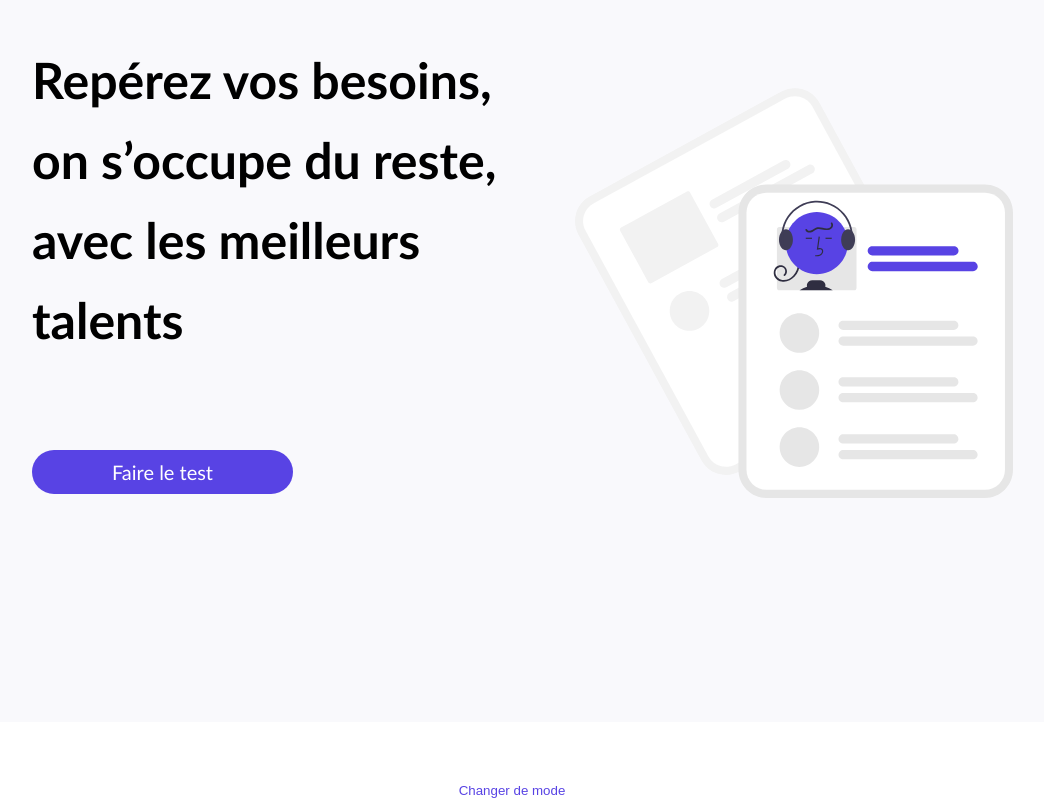
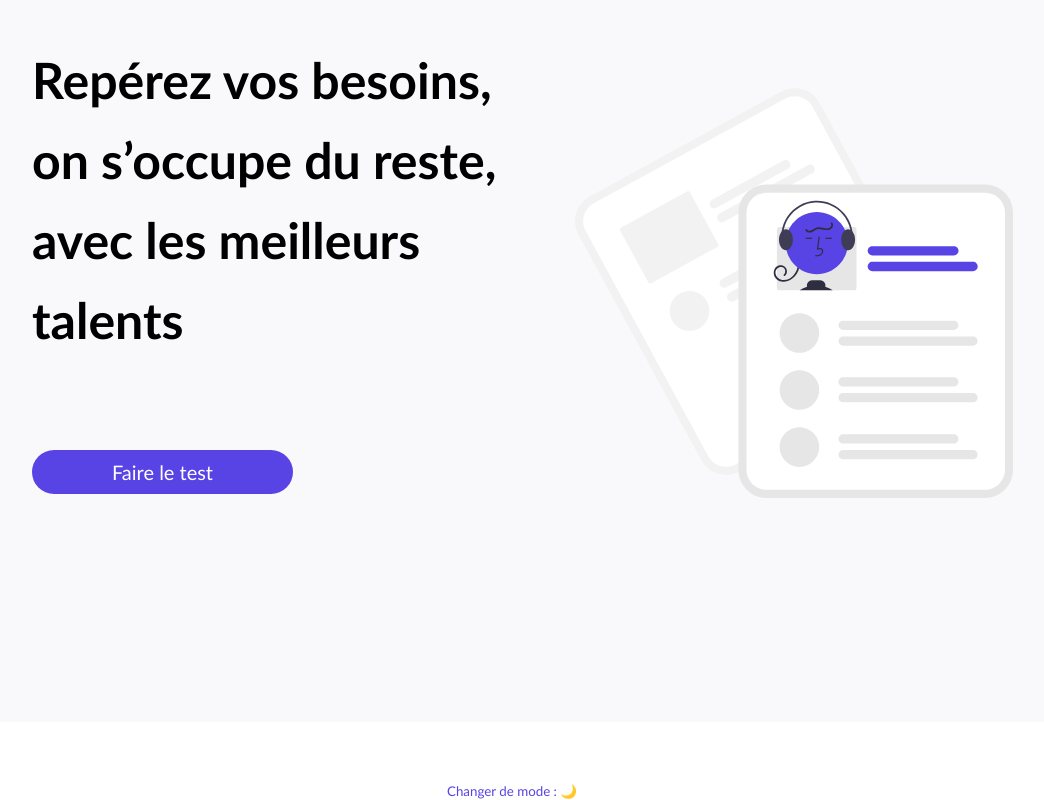
Before and after one commit to sofrdr/Shiny-agency-exercice, a React (Create React App) app: page / in a window 1280 px wide. Shown: the part 358-1158 px from the top of the page, without its empty margins (128-1172 px from the left). Built offline with nearby package versions, Linux system fonts and the light colour scheme.

Commit message:
Button to switch to dark mode in Footer component

```diff
--- a/src/App.js
+++ b/src/App.js
@@ -7,14 +7,8 @@ import Error from "./components/Error/Error";
 import Results from "./pages/Results/Results";
 import Freelances from "./pages/Freelances/Freelances";
 import { BrowserRouter, Routes, Route } from "react-router-dom";
-import { createGlobalStyle } from "styled-components";
+import GlobalStyle from "./utils/style/GlobalStyle";
 import { ThemeProvider } from "./utils/context";
-
-const GlobalStyle = createGlobalStyle`
-div{
-  font-family: 'Trebuchet MS', Helvetica, sans-serif;
-}
-`;
 
 function App() {
   return (
--- a/src/components/Footer/Footer.jsx
+++ b/src/components/Footer/Footer.jsx
@@ -1,4 +1,5 @@
-import React from "react";
+import { React, useContext } from "react";
+import { ThemeContext } from "../../utils/context";
 import styled from "styled-components";
 import colors from "../../utils/style/color";
 
@@ -17,9 +18,12 @@ const NightModeButton = styled.button`
 `;
 
 const Footer = () => {
+  const { theme, toggleTheme } = useContext(ThemeContext);
   return (
     <FooterContainer>
-      <NightModeButton>Changer de mode</NightModeButton>
+      <NightModeButton onClick={() => toggleTheme()}>
+        Changer de mode : {theme === "light" ? "🌙" : "☀️"}
+      </NightModeButton>
     </FooterContainer>
   );
 };
--- /dev/null
+++ b/src/utils/style/GlobalStyle.jsx
@@ -0,0 +1,22 @@
+import { React, useContext } from "react";
+import { createGlobalStyle } from "styled-components";
+import { ThemeContext } from "../context";
+
+const StyledGlobalStyle = createGlobalStyle`
+*{
+  font-family: 'Trebuchet MS', Helvetica, sans-serif;
+
+}
+
+body{
+    background-color: ${(props) => (props.isDarkMode ? "#2F2E41" : "white")};
+    margin: 0;
+}
+`;
+
+const GlobalStyle = () => {
+  const { theme } = useContext(ThemeContext);
+  return <StyledGlobalStyle isDarkMode={theme === "dark"} />;
+};
+
+export default GlobalStyle;
```
